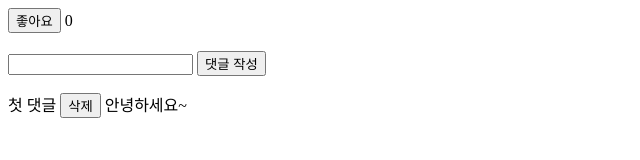
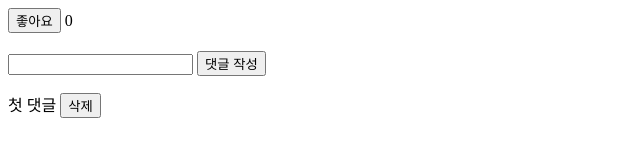
Before and after one commit to CheonHyeonMin/Vscode, a plain HTML site: page JS/jQuery/ex06좋아요실습.html in a window 1280 px wide. Shown: the whole page, without its empty margins (0-640 px from the left). Drawn offline with nearby package versions, Linux system fonts and the light colour scheme.

Commit message:
git-test

```diff
--- a/JS/jQuery/ex06좋아요실습.html
+++ b/JS/jQuery/ex06좋아요실습.html
@@ -19,7 +19,6 @@
       <p>
         첫 댓글
         <button class="removeBtn">삭제</button>
-        안녕하세요~
       </p>
     </div>
   </body>
```
